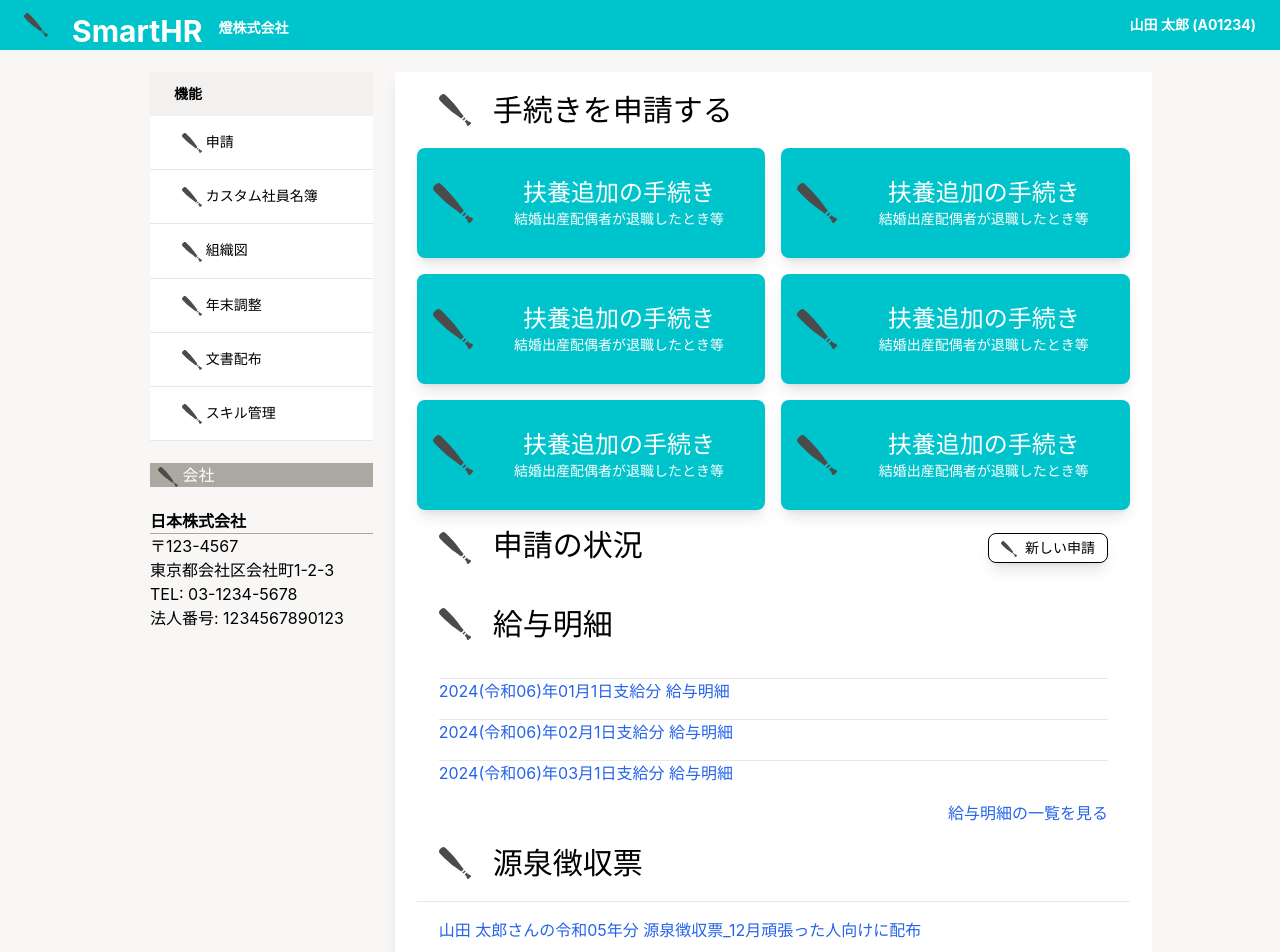
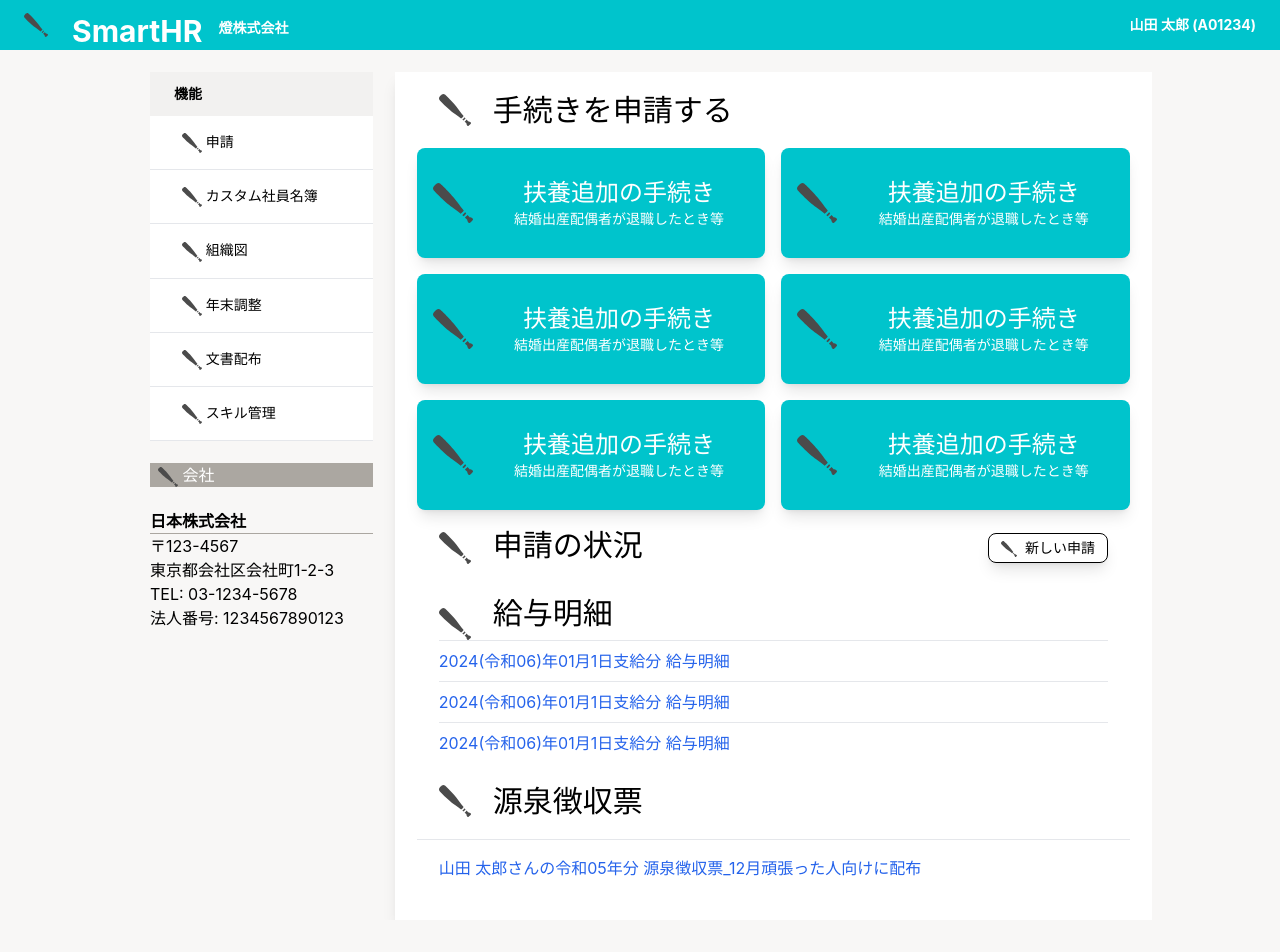
Before and after one commit to ryouhei0622/smartHR_mock, a React (Create React App) app: page / in a window 1280 px wide. Shown: the top 952 px of the page. Built offline with nearby package versions, Linux system fonts and the light colour scheme.

Commit message:
refac: 給与明細の下線を調整

```diff
--- a/src/Payslip.tsx
+++ b/src/Payslip.tsx
@@ -2,22 +2,20 @@ export const Payslip = () => {
     return(
         <>
         <div className="text-3xl flex items-center mx-header">
-            <img src="./bat.svg" alt="Bat" className="inline-block ml-header-margin mx-header-margin my-header-margin  h-8 align-middle" />
+            <img src="./bat.svg" alt="Bat" className="inline-block ml-header-margin mx-header-margin mt-header-margin  h-8 align-middle" />
             給与明細
         </div>
         {/* 下にリンクされたテキストと下線を追加、リンクされたテキストも左にheader-marginを適用し、下線はリンクなしでも伸ばす */}
-        <div className="mt-4 mx-header-margin border-t">
+        <div className="py-2 mx-header-margin border-t">
             <a href="/your-link" className="text-blue-600 hover:text-blue-800 visited:text-purple-600 hover:underline">2024(令和06)年01月1日支給分 給与明細</a>
         </div>
-        <div className="mt-4 mx-header-margin border-t">
-            <a href="/your-link" className="text-blue-600 hover:text-blue-800 visited:text-purple-600 hover:underline">2024(令和06)年02月1日支給分 給与明細</a>
+        <div className="py-2 mx-header-margin border-t">
+            <a href="/your-link" className="text-blue-600 hover:text-blue-800 visited:text-purple-600 hover:underline">2024(令和06)年01月1日支給分 給与明細</a>
         </div>
-        <div className="mt-4 mx-header-margin border-t">
-            <a href="/your-link" className="text-blue-600 hover:text-blue-800 visited:text-purple-600 hover:underline">2024(令和06)年03月1日支給分 給与明細</a>
+        <div className="py-2 mx-header-margin border-t">
+            <a href="/your-link" className="text-blue-600 hover:text-blue-800 visited:text-purple-600 hover:underline">2024(令和06)年01月1日支給分 給与明細</a>
         </div>
-        <div dir="rtl" className="mt-4 mx-header-margin">
-            <a href="/your-link" className="text-blue-600 hover:text-blue-800 visited:text-purple-600 hover:underline">給与明細の一覧を見る</a>
-        </div>
+
         </>
     )
 }
```
